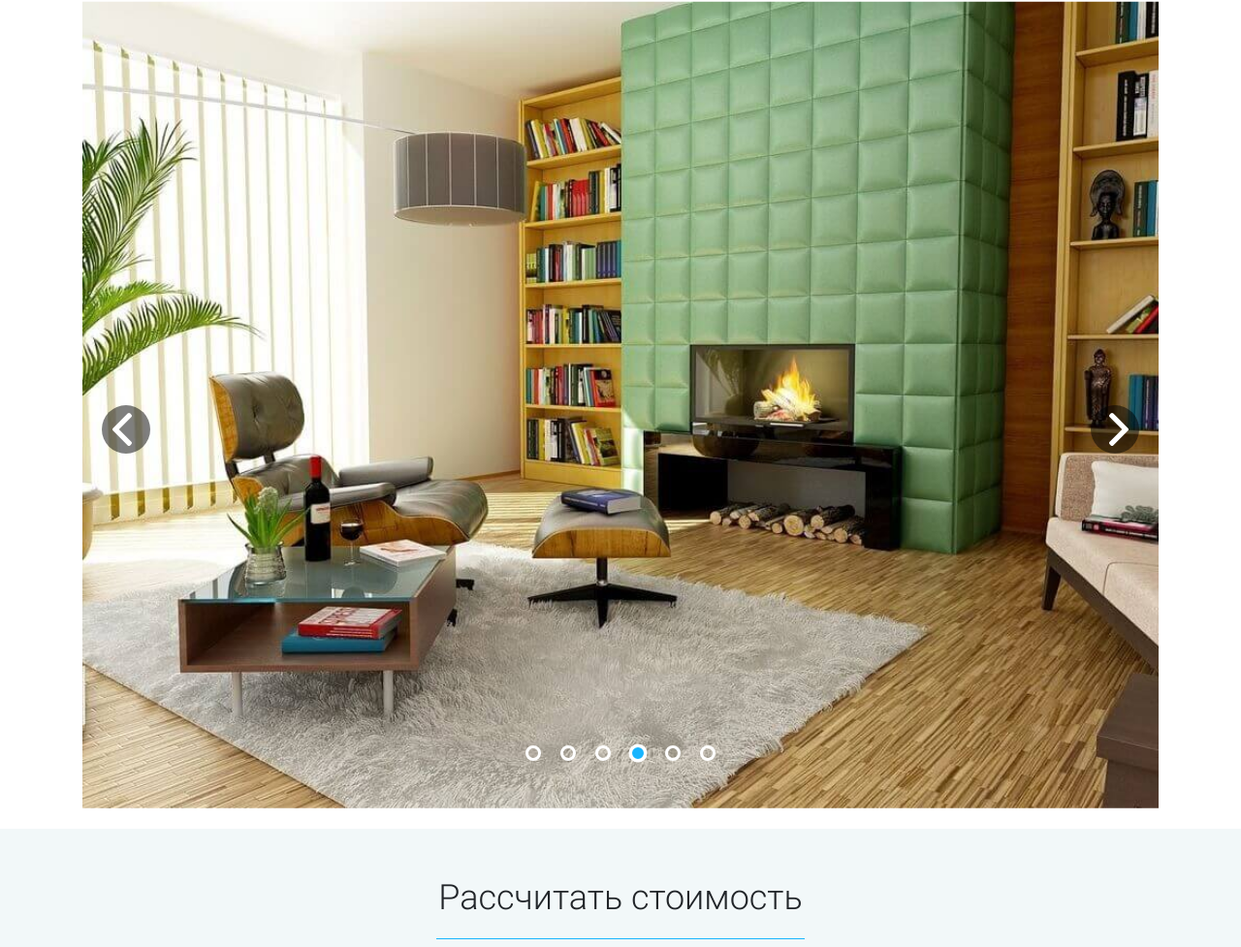
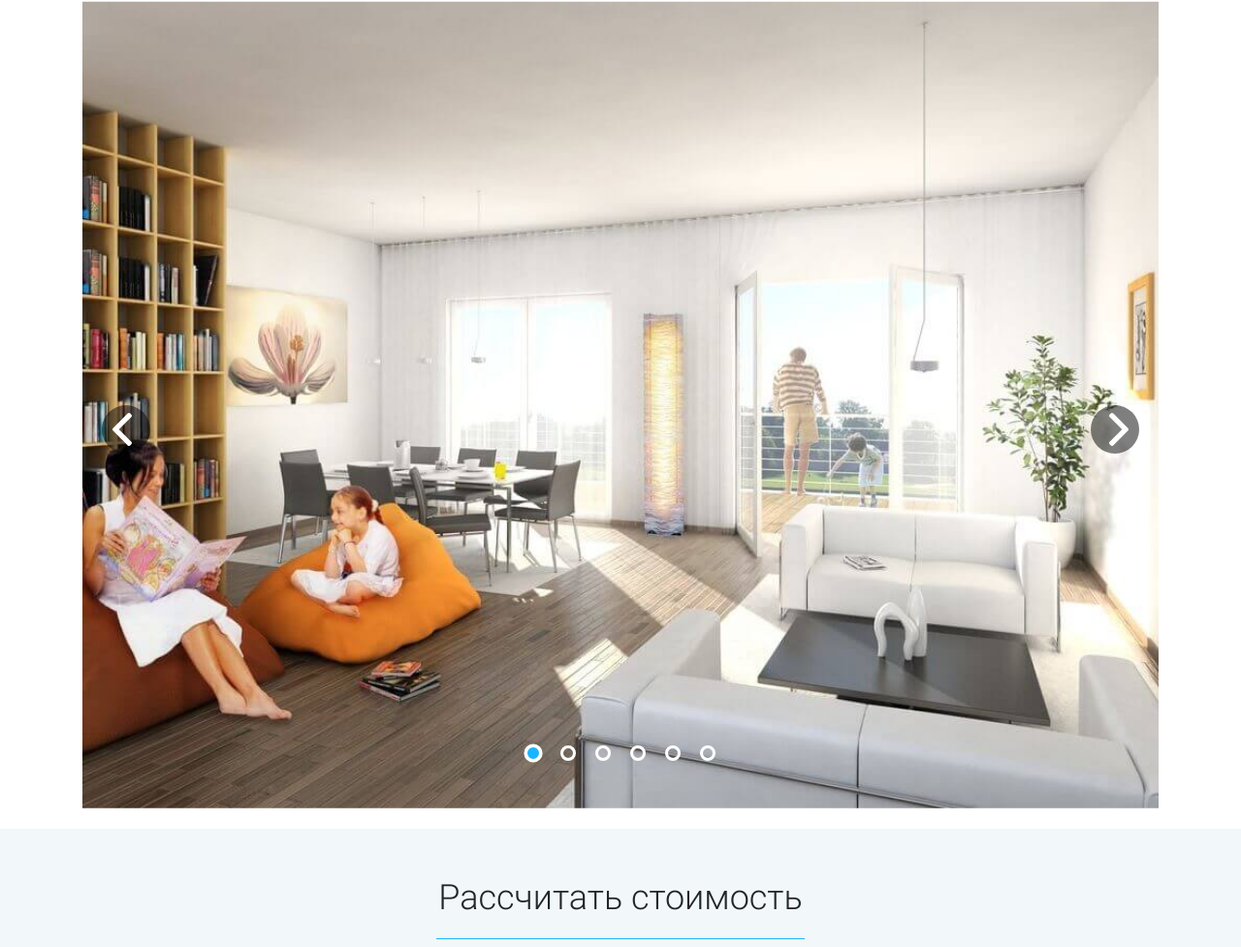
Before and after one commit to Liubov-mak/js-page, a plain HTML site: page index.html in a window 1280 px wide. Shown: the part 1536-2513 px from the top of the page at 97% size. Drawn offline with Linux system fonts and the light colour scheme.

Commit message:
lesson21

```diff
--- a/index.html
+++ b/index.html
@@ -180,12 +180,12 @@
 			<a href="#" class="portfolio-btn prev" id="arrow-left"></a>
 			<a href="#" class="portfolio-btn next" id="arrow-right"></a>
 			<ul class="portfolio-dots">
-				<li class="dot dot-active"></li>
+				<!-- <li class="dot dot-active"></li>
 				<li class="dot"></li>
 				<li class="dot"></li>
 				<li class="dot"></li>
 				<li class="dot"></li>
-				<li class="dot"></li>
+				<li class="dot"></li> -->
 			</ul>
 		</ul>
 	</div>
--- a/script.js/main.js
+++ b/script.js/main.js
@@ -193,12 +193,28 @@ window.addEventListener('DOMContentLoaded', function() {
 
 	const slider = () => {
 		const sliderContent = document.querySelector('.portfolio-content'),
-			slide = document.querySelectorAll('.portfolio-item'),
+			slide = document.querySelectorAll('.portfolio-item');
 			/* sliderBtn = document.querySelectorAll('.portfolio-btn'), */
-			dot = document.querySelectorAll('.dot');
-
+			/* dot = document.querySelectorAll('.dot'); */
+			/* sliderDots = document.querySelector('.portfolio-dots'); */
 		let currentSlide = 0, // первый слайд 0 - номер слайда
 			intervel; // для стопслайда
+
+		function addLi() { // функция по созданию списка li в существующем в верстке ul
+			const ul = document.querySelector('.portfolio-dots');
+			const li = document.createElement("li");
+			ul.appendChild(li);
+			li.classList.add('dot');
+
+			for (let i = 0; i < slide.length - 1; i++) {
+				ul.append(li.cloneNode());
+			}
+
+			const firstDot = document.querySelector("#all-progects > ul > li:nth-child(1)");
+			firstDot.classList.add('dot-active');
+		}
+		addLi();
+		const dot = document.querySelectorAll('.dot');
 
 		// автоперелистывание функция autoplay
 		const prevSlide = (elem, index, strClass) => {
@@ -220,7 +236,7 @@ window.addEventListener('DOMContentLoaded', function() {
 			nextSlide(dot, currentSlide, 'dot-active');
 		};
 
-		const startSlide = (time = 3000) => {
+		const startSlide = (time = 13000) => {
 			intervel = setInterval(autoPlaySlide, time);
 		};
 
@@ -273,7 +289,7 @@ window.addEventListener('DOMContentLoaded', function() {
 				startSlide();
 			}
 		});
-		startSlide(1500);
+		startSlide(11500);
 	};
 	slider();
 });
```
